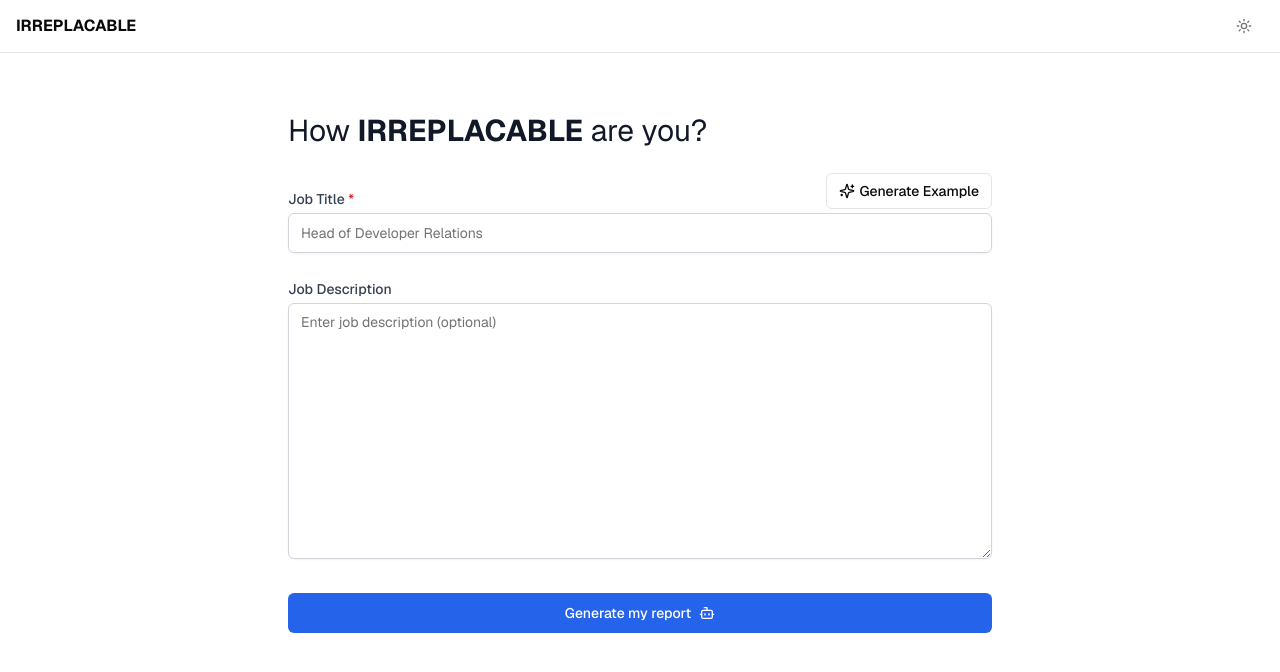
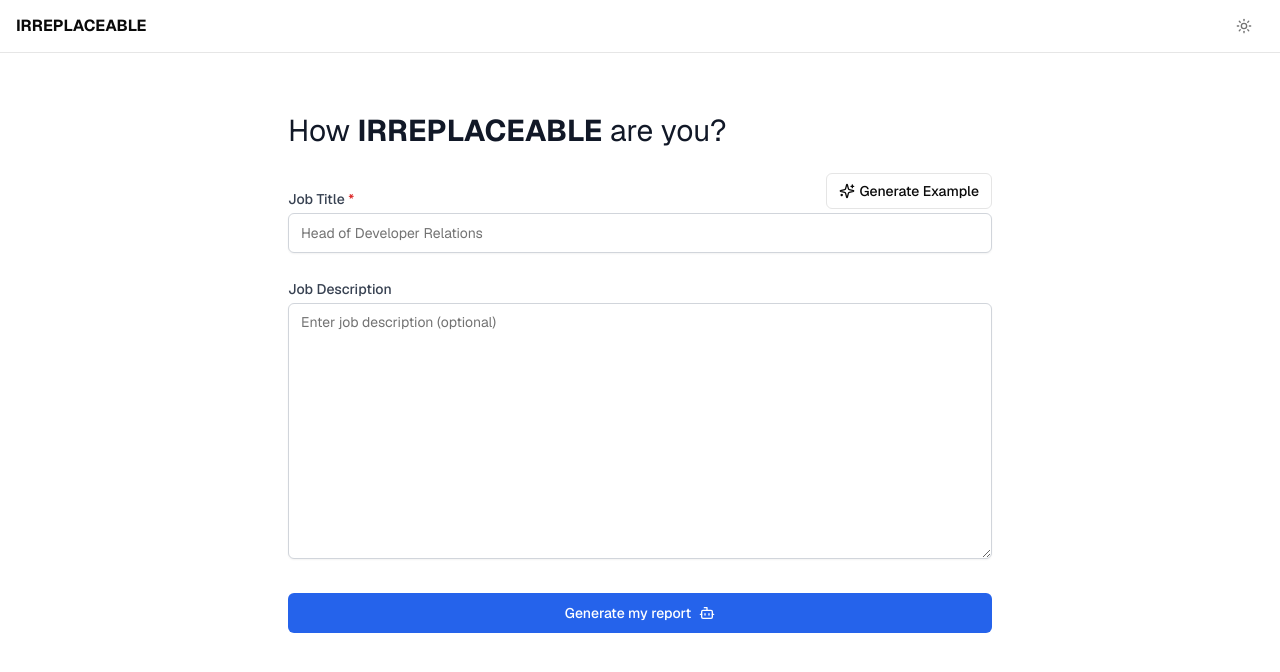
Before and after one commit to krish-adi/mono-paris-agent, a Next.js app in the folder frontend/: page / in a window 1280 px wide. Shown: the top 672 px of the page. Built offline with nearby package versions, Linux system fonts and the light colour scheme.

Commit message:
irreplaceable

```diff
--- a/frontend/app/layout.tsx
+++ b/frontend/app/layout.tsx
@@ -8,8 +8,8 @@ const defaultUrl = process.env.VERCEL_URL
 
 export const metadata = {
   metadataBase: new URL(defaultUrl),
-  title: "IRREPLACABLE",
-  description: "IRREPLACABLE",
+  title: "IRREPLACEABLE",
+  description: "IRREPLACEABLE",
 };
 
 const geistSans = Geist({
--- a/frontend/app/page.tsx
+++ b/frontend/app/page.tsx
@@ -105,7 +105,7 @@ export default function Home() {
   return (
     <main className="flex-1 flex flex-col gap-6 px-8 max-w-3xl w-svw pt-10">
       <h1 className="text-3xl font-normal text-gray-900">
-        How <span className="font-bold">IRREPLACABLE</span> are you?
+        How <span className="font-bold">IRREPLACEABLE</span> are you?
       </h1>
       <Form.Root onSubmit={handleSubmit} className="flex flex-col gap-4">
         <Form.Field className="mb-2.5 grid" name="title">
--- a/frontend/components/navbar/index.tsx
+++ b/frontend/components/navbar/index.tsx
@@ -6,7 +6,7 @@ export default function index() {
   return (
     <nav className="w-full flex justify-between items-center border-b border-b-foreground/10 py-2 px-4">
       <Link className="text-md font-bold" href="/">
-        IRREPLACABLE
+        IRREPLACEABLE
       </Link>
       <div className="flex items-center gap-2">
         {/* <Link href="/">Home</Link>
```
Also changed, not shown: 1 other file (tests, documents, lock files or other folders).
